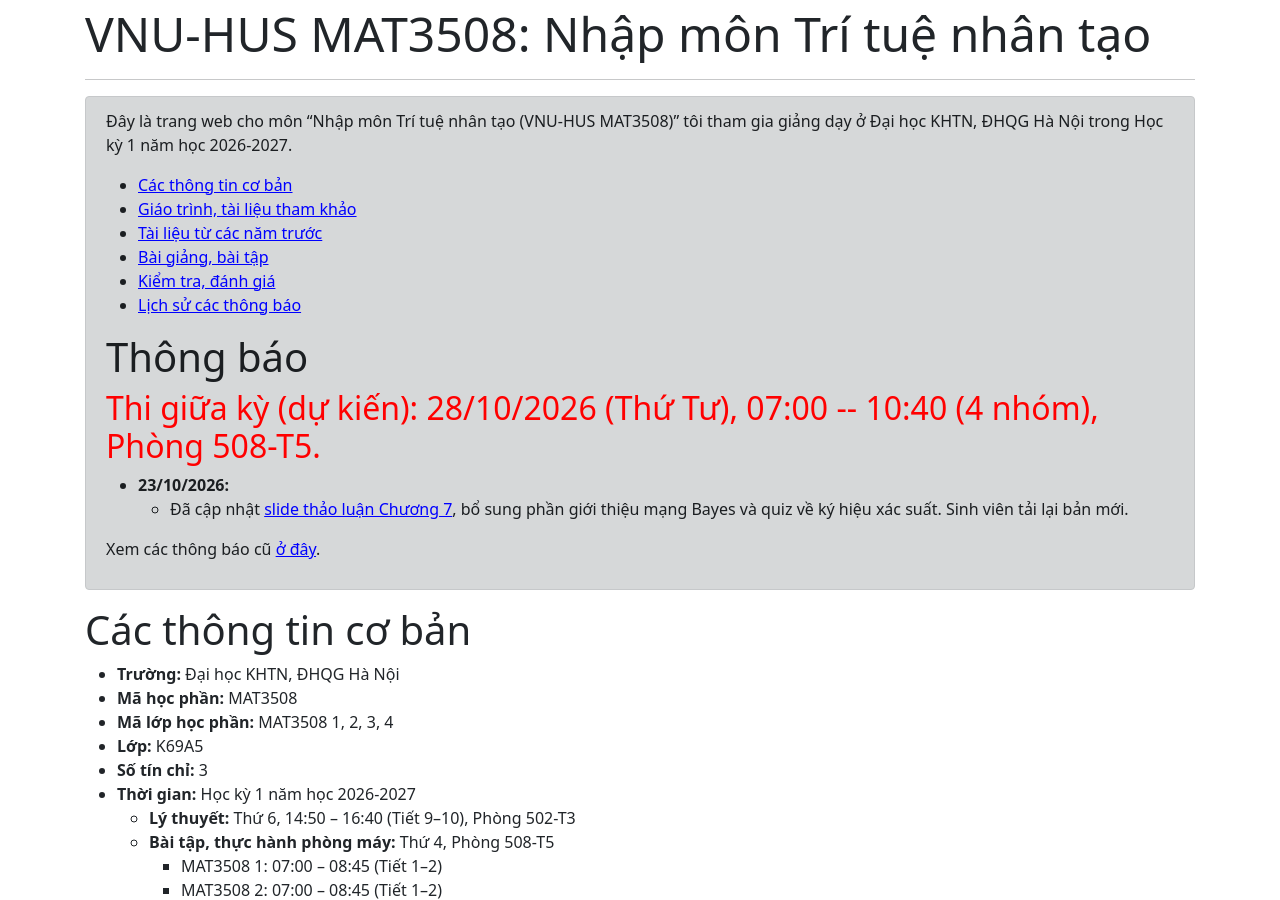
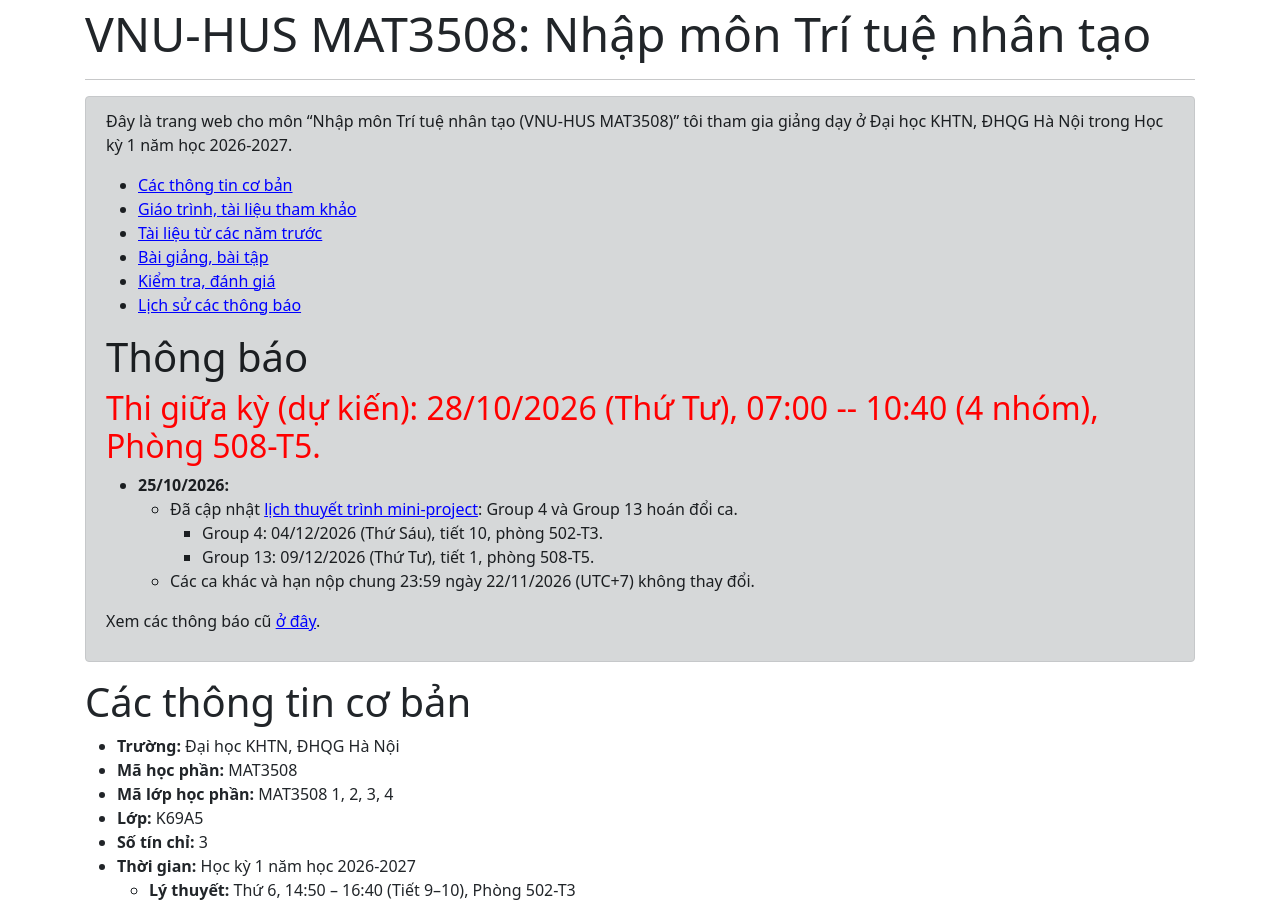
Before and after one commit to hoanganhduc/hoanganhduc.github.io, a Jekyll site: the page built from teaching/VNU-HUS/2026/winter/MAT3508/index.md, in a window 1280 px wide and 900 px high. Built offline with Jekyll 4.4.1, drawn with Linux system fonts in a browser that asks for light colours; nearby versions of some CDN libraries; a style sheet for code colours, icons or effects is not loaded; some of the changed text lies outside the part shown.

Commit message:
Swap MAT3508 presentation slots for Groups 4 and 13

```diff
--- a/teaching/VNU-HUS/2026/winter/MAT3508/index.md
+++ b/teaching/VNU-HUS/2026/winter/MAT3508/index.md
@@ -1,7 +1,7 @@
 ---
 layout: default
 title: "VNU-HUS MAT3508: Nhập môn Trí tuệ nhân tạo"
-last_modified_at: 2026-10-23
+last_modified_at: 2026-10-25
 lang: "vi"
 katex: true
 ---
@@ -16,8 +16,11 @@ katex: true
 
 <h2 style="color:red;">Thi giữa kỳ (dự kiến): 28/10/2026 (Thứ Tư), 07:00 -- 10:40 (4 nhóm), Phòng 508-T5.</h2>
 
-* **23/10/2026:**
-  * Đã cập nhật [slide thảo luận Chương 7]({{ page.url }}/Discussion/Reasoning_with_Uncertainty.pdf), bổ sung phần giới thiệu mạng Bayes và quiz về ký hiệu xác suất. Sinh viên tải lại bản mới.
+* **25/10/2026:**
+  * Đã cập nhật [lịch thuyết trình mini-project]({% link teaching/VNU-HUS/2026/winter/MAT3508/mini-projects.md %}#presentation-schedule): Group 4 và Group 13 hoán đổi ca.
+    * Group 4: 04/12/2026 (Thứ Sáu), tiết 10, phòng 502-T3.
+    * Group 13: 09/12/2026 (Thứ Tư), tiết 1, phòng 508-T5.
+  * Các ca khác và hạn nộp chung 23:59 ngày 22/11/2026 (UTC+7) không thay đổi.
 
 Xem các thông báo cũ [ở đây](#lịch-sử-các-thông-báo).
 </div>
@@ -105,6 +108,9 @@ Xem các thông báo cũ [ở đây](#lịch-sử-các-thông-báo).
 
 # Lịch sử các thông báo
 
+* **23/10/2026:**
+  * Đã cập nhật [slide thảo luận Chương 7]({{ page.url }}/Discussion/Reasoning_with_Uncertainty.pdf), bổ sung phần giới thiệu mạng Bayes và quiz về ký hiệu xác suất. Sinh viên tải lại bản mới.
+
 * **16/10/2026:**
   * Đã cập nhật slides bài giảng và thảo luận Chương 6.
 
```
Also changed, not shown: teaching/VNU-HUS/2026/winter/MAT3508/mini-projects.md (+3 -3 lines).
